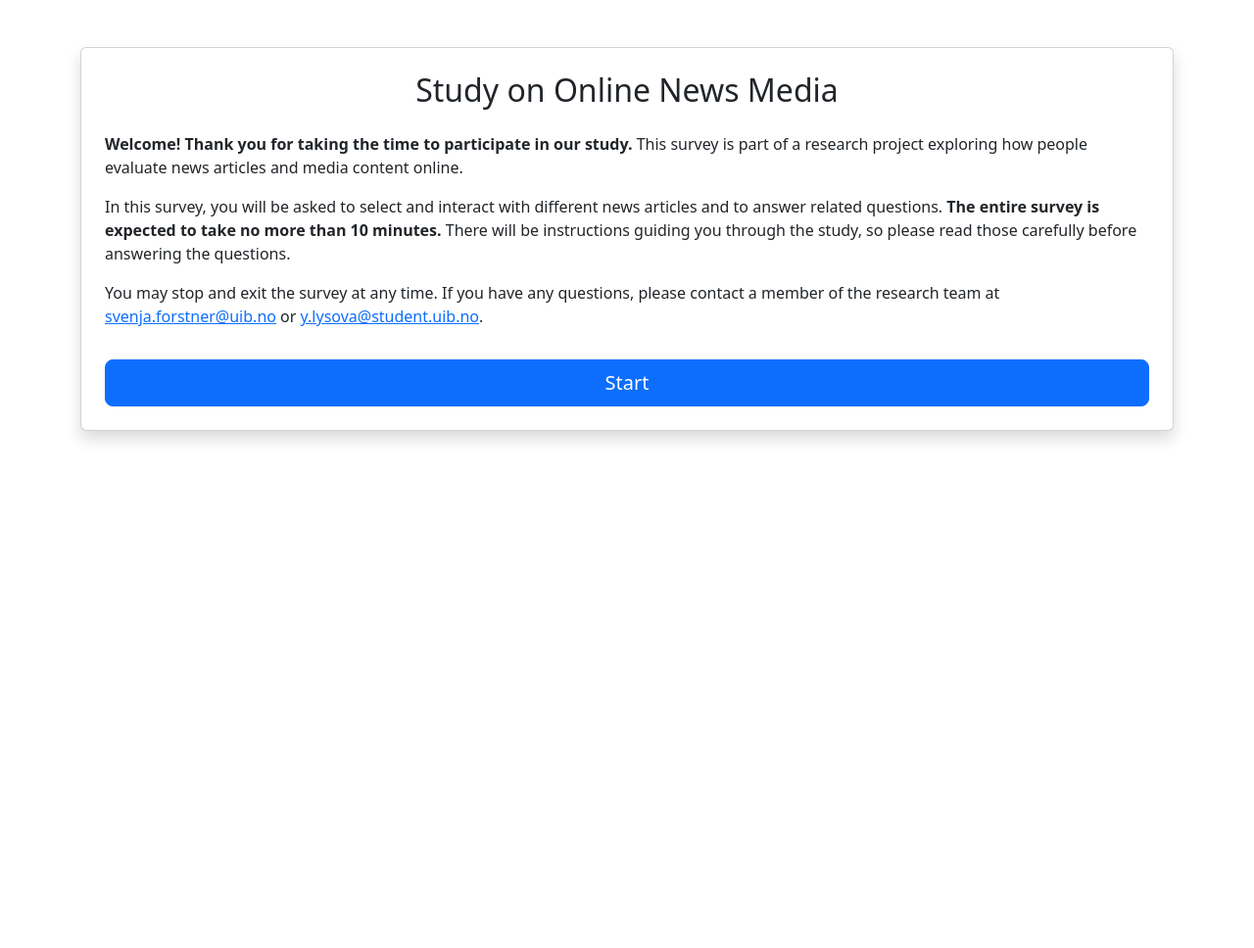
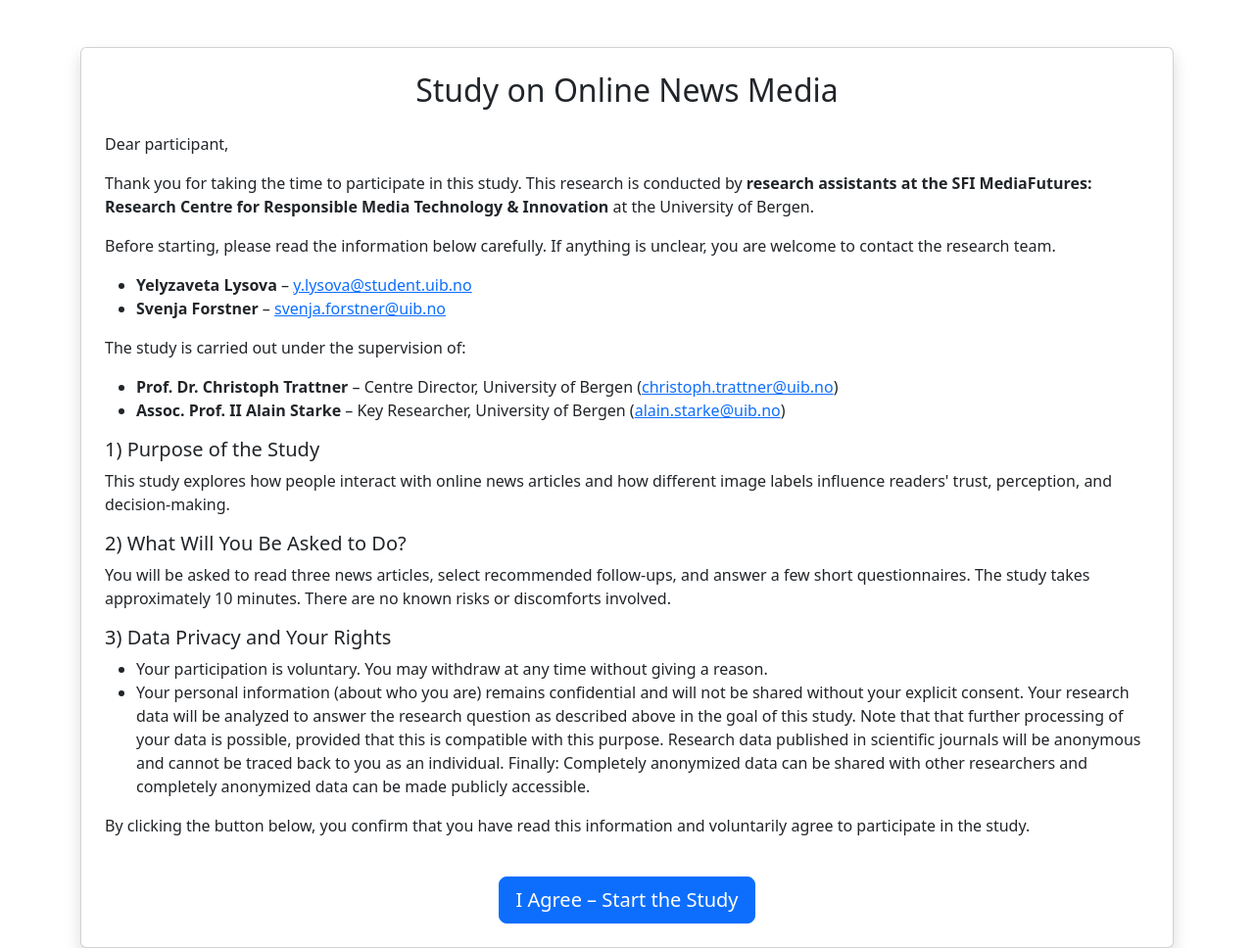
Before and after one commit to YelyzavetaLysova/Label_Study_Prototype, a Flask app: page / in a window 1280 px wide. Shown: the whole page at 98% size. Before the commit the page ends 451 px from the top, so only its background shows below. Run offline with Flask 3, Linux system fonts and the light colour scheme; some libraries are stand-ins or nearby versions.

Commit message:
edited informed consent/infopage at the beginning

```diff
--- a/templates/landing.html
+++ b/templates/landing.html
@@ -8,13 +8,46 @@
 <body class="container mt-5">
     <div class="card shadow p-4">
         <h2 class="text-center mb-4">Study on Online News Media</h2>
-        <p><strong>Welcome! Thank you for taking the time to participate in our study.</strong> This survey is part of a research project exploring how people evaluate news articles and media content online.</p>
-        <p>In this survey, you will be asked to select and interact with different news articles and to answer related questions. <strong>The entire survey is expected to take no more than 10 minutes.</strong> There will be instructions guiding you through the study, so please read those carefully before answering the questions.</p>
-        <p>You may stop and exit the survey at any time. If you have any questions, please contact a member of the research team at <a href="mailto:svenja.forstner@uib.no">svenja.forstner@uib.no</a> or <a href="mailto:y.lysova@student.uib.no">y.lysova@student.uib.no</a>.</p>
-        <p></p>
-        <!-- <div class="text-center"> -->
-            <a href="{{ url_for('demographics') }}" class="btn btn-primary btn-lg">Start</a>
-        <!-- </div> -->
+
+        <p>Dear participant,</p>
+        <p>Thank you for taking the time to participate in this study. This research is conducted by <strong>research assistants at the SFI MediaFutures: Research Centre for Responsible Media Technology & Innovation</strong> at the University of Bergen.</p>
+
+
+
+        <p>Before starting, please read the information below carefully. If anything is unclear, you are welcome to contact the research team.</p>
+        <ul>
+            <li><strong>Yelyzaveta Lysova</strong> – <a href="mailto:y.lysova@student.uib.no">y.lysova@student.uib.no</a></li>
+            <li><strong>Svenja Forstner</strong> – <a href="mailto:svenja.forstner@uib.no">svenja.forstner@uib.no</a></li>
+        </ul>
+        <p>The study is carried out under the supervision of:</p>
+        <ul>
+            <li><strong>Prof. Dr. Christoph Trattner</strong> – Centre Director, University of Bergen (<a href="mailto:christoph.trattner@uib.no">christoph.trattner@uib.no</a>)</li>
+            <li><strong>Assoc. Prof. II Alain Starke</strong> – Key Researcher, University of Bergen (<a href="mailto:alain.starke@uib.no">alain.starke@uib.no</a>)</li>
+        </ul>
+        <h5>1) Purpose of the Study</h5>
+        <p>This study explores how people interact with online news articles and how different image labels influence readers'
+            trust, perception, and decision-making.</p>
+
+        <h5>2) What Will You Be Asked to Do?</h5>
+        <p>You will be asked to read three news articles, select recommended follow-ups, and answer a few short questionnaires.
+            The study takes approximately 10 minutes. There are no known risks or discomforts involved.</p>
+
+        <h5>3) Data Privacy and Your Rights</h5>
+        <ul>
+            <li>Your participation is voluntary. You may withdraw at any time without giving a reason.</li>
+            <li>Your personal information (about who you are) remains confidential and will not be shared without your explicit
+                consent. Your research data will be analyzed to answer the research question as described above in the goal of
+                this study. Note that that further processing of your data is possible, provided that this is compatible with
+                this purpose. Research data published in scientific journals will be anonymous and cannot be traced back to you
+                as an individual. Finally: Completely anonymized data can be shared with other researchers and completely
+                anonymized data can be made publicly accessible.</li>
+        </ul>
+        <p>By clicking the button below, you confirm that you have read this information and voluntarily agree to participate
+            in the study.</p>
+
+        <div class="text-center mt-4">
+            <a href="{{ url_for('demographics') }}" class="btn btn-primary btn-lg">I Agree – Start the Study</a>
+        </div>
     </div>
 </body>
 </html>
```
